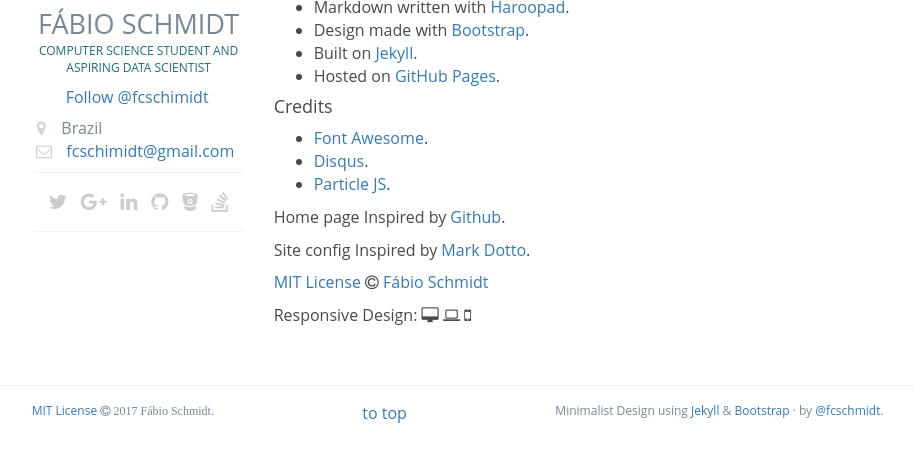
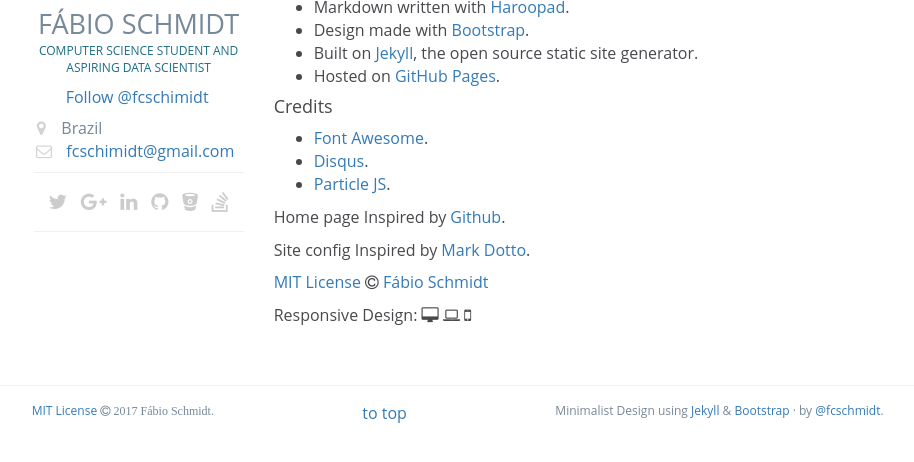
Before and after one commit to fcschmidt/fcschmidt.github.io, a Jekyll site: the page built from pages/site-config.html, in a window 1280 px wide, cut to the strip 304-766 px from the top of the page. Shown: the whole strip, without its empty margins (168-1082 px from the left). Built offline with Jekyll 4.4.1, drawn with Linux system fonts in a browser that asks for light colours; nearby versions of some CDN libraries; comment, search, counter and statistics services are not loaded.

Commit message:
Add new informations

```diff
--- a/pages/site-config.html
+++ b/pages/site-config.html
@@ -22,17 +22,17 @@
             <li>Encoded with <a href="https://www.jetbrains.com/pycharm/" target="_blank">Pycharm</a>.</li>
             <li>Markdown written with <a href="http://pad.haroopress.com/" target="_blank">Haroopad</a>.</li>
             <li>Design made with <a href="http://getbootstrap.com/" target="_blank">Bootstrap</a>.</li>
-            <li>Built on <a href="http://jekyllrb.com/" target="_blank">Jekyll</a>.</li>
+            <li>Built on <a href="http://jekyllrb.com/" target="_blank">Jekyll</a>, the open source static site generator.</li>
             <li>Hosted on <a href="https://pages.github.com/" target="_blank">GitHub Pages</a>.</li>
         </ul>
         <h4>Credits</h4>
         <ul>
-            <li><a href="http://fortawesome.github.io/Font-Awesome/" target="_blank">Font Awesome</a>.</li>
+            <li><a href="http://fontawesome.io/" target="_blank">Font Awesome</a>.</li>
             <li><a href="https://disqus.com/" target="_blank">Disqus</a>.</li>
             <li><a href="http://github.com/VincentGarreau/particles.js" target="_blank">Particle JS</a>.</li>
         </ul>
-        <p>Home page Inspired by <a href="https://pages.github.com/" target="_blank">Github</a>.</p>
-        <p>Site config Inspired by <a href="http://markdotto.com/" target="_blank">Mark Dotto</a>.</p>
+        <p>Home page Inspired by <a href="https://github.com/" target="_blank">Github</a>.</p>
+        <p>Site config Inspired by <a href="http://markdotto.com/about/" target="_blank">Mark Dotto</a>.</p>
         <p>
             <a class="license" href="http://opensource.org/licenses/MIT">MIT License</a>
             <span class="copy"><i class="fa fa-copyright"></i>
```
